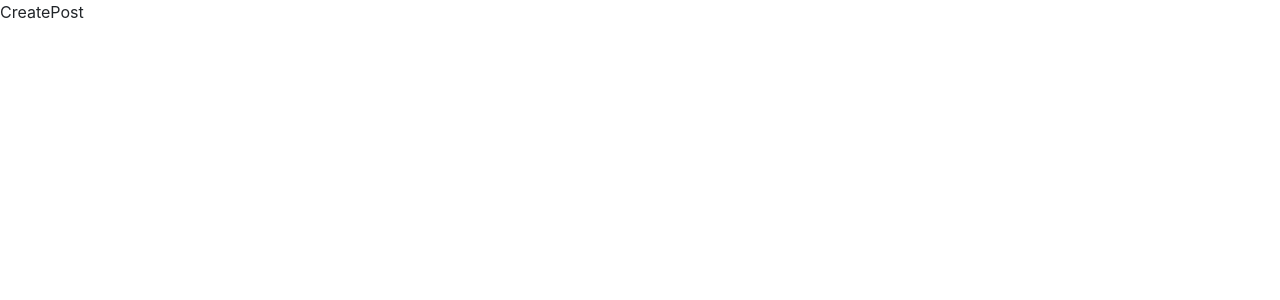
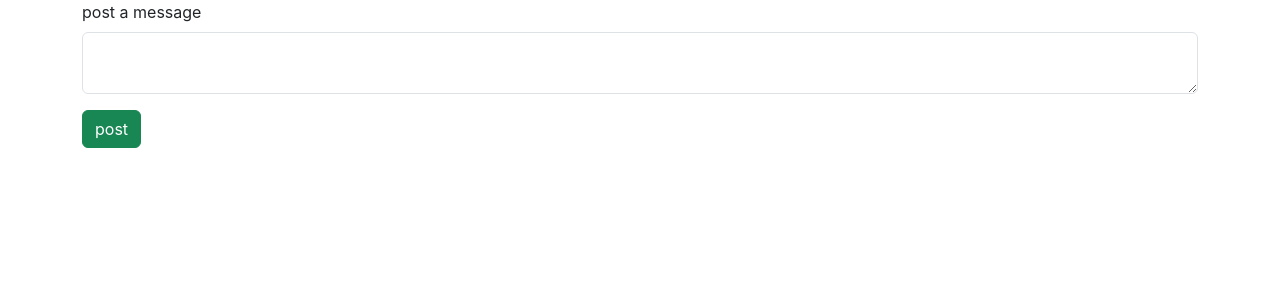
Before and after one commit to SANDRA-S-MENON/frontend1-blogapp, a React (Create React App) app: page /create in a window 1280 px wide. Shown: the top 300 px of the page. Built offline with nearby package versions, Linux system fonts and the light colour scheme.

Commit message:
createpost completed

```diff
--- a/src/components/CreatePost.jsx
+++ b/src/components/CreatePost.jsx
@@ -1,8 +1,61 @@
-import React from 'react'
+import axios from 'axios'
+import React, { useState } from 'react'
 
 const CreatePost = () => {
+    const [input,setInput]=useState(
+        {
+
+            "Message":"",
+            "userId":sessionStorage.getItem("userId")
+    }
+
+    )
+    const inputHandler=(event)=>{
+        setInput({...input,[event.target.name]:event.target.value})
+    }
+const readValue=(event)=>{
+    console.log(input)
+    axios.post("http://localhost:3030/create",input,
+        {
+            headers:{"token":sessionStorage.getItem("token"),"Content-Type":"application/json"}
+        }
+    ).then(
+        (response)=>{
+            if (response.data.status=="success") {
+                alert("posted successfully")
+
+            } else {
+                alert("something went wrong!!!")
+
+            }
+
+        }
+    ).catch(
+        (error)=>{
+            console.log(error)
+        }
+    )
+
+}
+
   return (
-    <div>CreatePost</div>
+    <div>
+        <div className="container">
+            <div className="row">
+                <div className="col col-12 col-sm-12 col-md-12 col-lg-12 col-xl-12 col-xxl-12">
+                    <div className="row g-3">
+                        <div className="col col-12 col-sm-12 col-md-12 col-lg-12 col-xl-12 col-xxl-12">
+                            <label htmlFor="" className="form-label">post a message</label>
+                            <textarea name="Message" value={input.Message} id="" className="form-control" onChange={inputHandler}></textarea>
+                        </div>
+                        <div className="col col-12 col-sm-12 col-md-12 col-lg-12 col-xl-12 col-xxl-12">
+                            <button onClick={readValue} className="btn btn-success">post</button>
+                        </div>
+                    </div>
+                </div>
+            </div>
+        </div>
+    </div>
   )
 }
 
```
